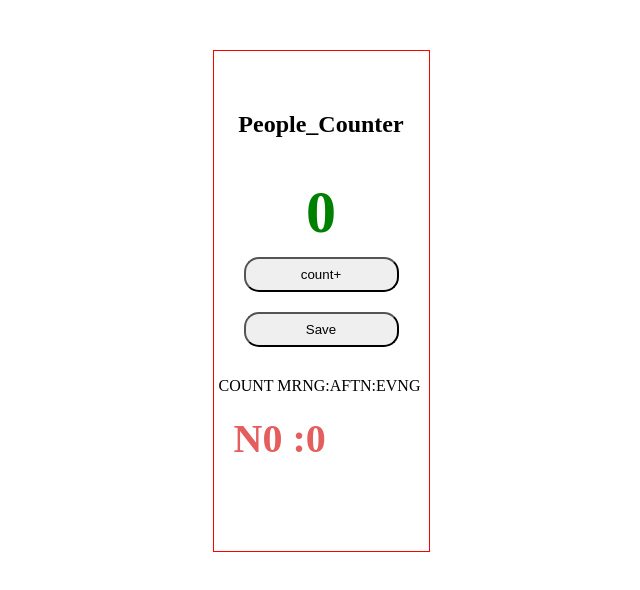
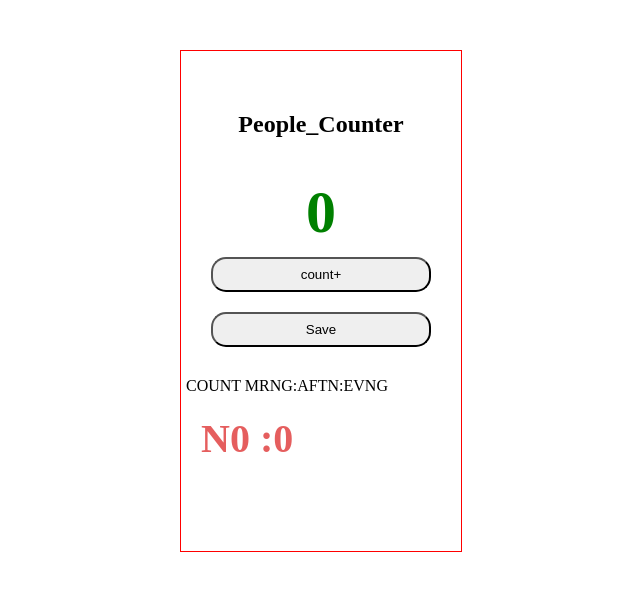
Before and after one commit to Kumarswamy-palakuri/People_counter, a plain HTML site: page index.html in a window 1280 px wide. Both pictures are taken after a click on the button "Save". Shown: the whole page, without its empty margins (319-959 px from the left). Drawn offline with Linux system fonts and the light colour scheme.

Commit message:
width change

```diff
--- a/main.js
+++ b/main.js
@@ -11,5 +11,6 @@ function mysav(){
   st=st+" :"+count;
   s.innerText=st;
   count=0;
+  c.innerText=0;
   console.log(c);
 }
--- a/style.css
+++ b/style.css
@@ -5,7 +5,7 @@
 .container{
   padding-top: 60px;
   border: 1px solid red;
-  max-width: 215px;
+  max-width: 280px;
   height: 55vh;
   margin: 50px auto;
   text-align: center;
```
